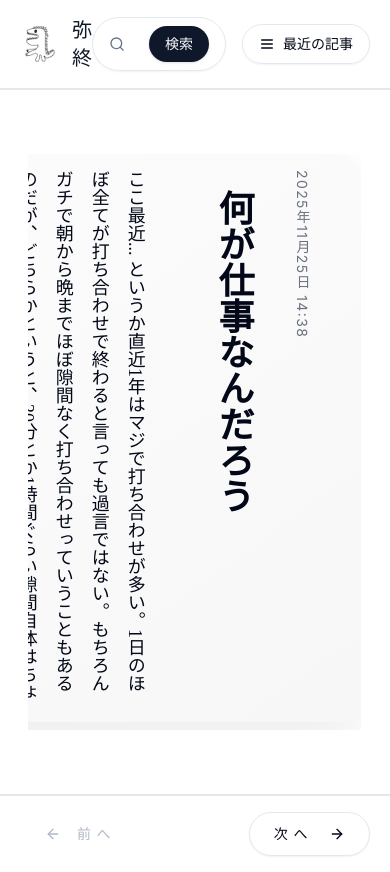
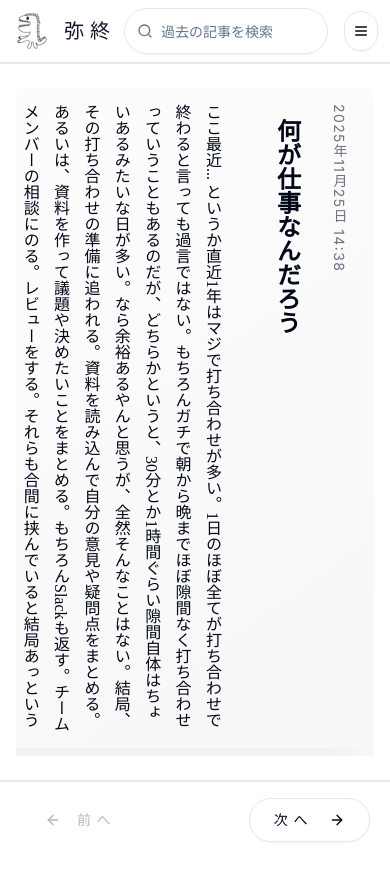
Before and after one commit to gzock/iyahate-blog, a Next.js app: page / in a window 390 px wide. Built offline with nearby package versions, Linux system fonts and the light colour scheme.

Commit message:
fix: optimize for smartphone

```diff
--- a/app/header.tsx
+++ b/app/header.tsx
@@ -29,7 +29,7 @@ const Header: React.FC<HeaderProps> = ({ onSearch, onToggleRecent }) => {
 
   return (
     <header className="border-b border-border bg-white/80 text-foreground backdrop-blur supports-[backdrop-filter]:bg-white/60">
-      <div className="container mx-auto flex items-center gap-6 px-5 py-4">
+      <div className="container mx-auto flex items-center gap-2 px-3 py-2 md:gap-6 md:px-5 md:py-4">
         <a
           className="flex items-center gap-3 text-gray-900"
           href="/"
@@ -40,7 +40,7 @@ const Header: React.FC<HeaderProps> = ({ onSearch, onToggleRecent }) => {
         </a>
         <div className="flex flex-1 items-center justify-end gap-4">
           <form
-            className="flex max-w-xl flex-1 items-center gap-3 rounded-full border border-border bg-white/90 px-4 py-2 shadow-sm focus-within:ring-2 focus-within:ring-ring"
+            className="flex max-w-xl flex-1 items-center gap-2 rounded-full border border-border bg-white/90 px-3 py-1.5 shadow-sm focus-within:ring-2 focus-within:ring-ring md:gap-3 md:px-4 md:py-2"
             onSubmit={handleSubmit}
           >
             <Search className="h-4 w-4 text-muted-foreground" />
@@ -52,7 +52,7 @@ const Header: React.FC<HeaderProps> = ({ onSearch, onToggleRecent }) => {
               placeholder="過去の記事を検索"
               aria-label="Search posts"
             />
-            <Button size="sm" className="rounded-full px-4">
+            <Button size="sm" className="hidden rounded-full px-4 md:inline-flex">
               検索
             </Button>
           </form>
@@ -82,11 +82,11 @@ const Header: React.FC<HeaderProps> = ({ onSearch, onToggleRecent }) => {
             <Button
               type="button"
               variant="outline"
-              className="rounded-full border-border bg-white/90 px-4 text-sm font-medium shadow-sm hover:bg-white"
+              className="rounded-full border-border bg-white/90 px-2 text-sm font-medium shadow-sm hover:bg-white md:px-4"
               onClick={onToggleRecent}
             >
               <Menu className="h-4 w-4" />
-              <span>最近の記事</span>
+              <span className="hidden md:inline">最近の記事</span>
             </Button>
           </div>
         </div>
--- a/app/page.module.css
+++ b/app/page.module.css
@@ -148,3 +148,47 @@
   font-size: 16px;
   color: #9ca3af;
 }
+
+@media (max-width: 768px) {
+  .container {
+    padding: 0.5rem;
+    height: calc(100dvh - 160px);
+    min-height: auto;
+  }
+
+  .article {
+    padding: 1rem 1.5rem;
+    gap: 1.5rem;
+    border-radius: 1rem;
+  }
+
+  .verticalText {
+    font-size: 16px;
+    line-height: 1.9;
+  }
+
+  .mainTitle {
+    font-size: 24px;
+    margin: 15px 0;
+  }
+
+  .subTitle {
+    font-size: 20px;
+    margin: 10px 0;
+  }
+
+  .header {
+    font-size: 20px;
+    padding: 10px 15px;
+  }
+
+  .footer {
+    padding: 8px;
+  }
+
+  .button {
+    padding: 4px 8px;
+    font-size: 12px;
+    margin: 0 5px;
+  }
+}
--- a/app/page.tsx
+++ b/app/page.tsx
@@ -123,7 +123,7 @@ export default function Home() {
         onToggleRecent={() => setIsRecentOpen((prev) => !prev)}
       />
       <hr className="h-px border-0 bg-gray-200 dark:bg-gray-700" />
-      <main className="w-full px-5 py-10 overflow-x-auto">
+      <main className="w-full px-2 py-4 md:px-5 md:py-10 overflow-x-auto">
         {error ? (
           <div className="text-center text-sm text-red-500">{error}</div>
         ) : (
--- a/package.json
+++ b/package.json
@@ -7,7 +7,7 @@
     "build": "next build",
     "start": "next start",
     "lint": "next lint",
-    "posts:gen": "node scripts/markdown-to-posts.mjs",
+    "gen": "node scripts/markdown-to-posts.mjs",
     "preview": "opennextjs-cloudflare build && opennextjs-cloudflare preview",
     "deploy": "opennextjs-cloudflare build && opennextjs-cloudflare deploy",
     "upload": "opennextjs-cloudflare build && opennextjs-cloudflare upload",
```
